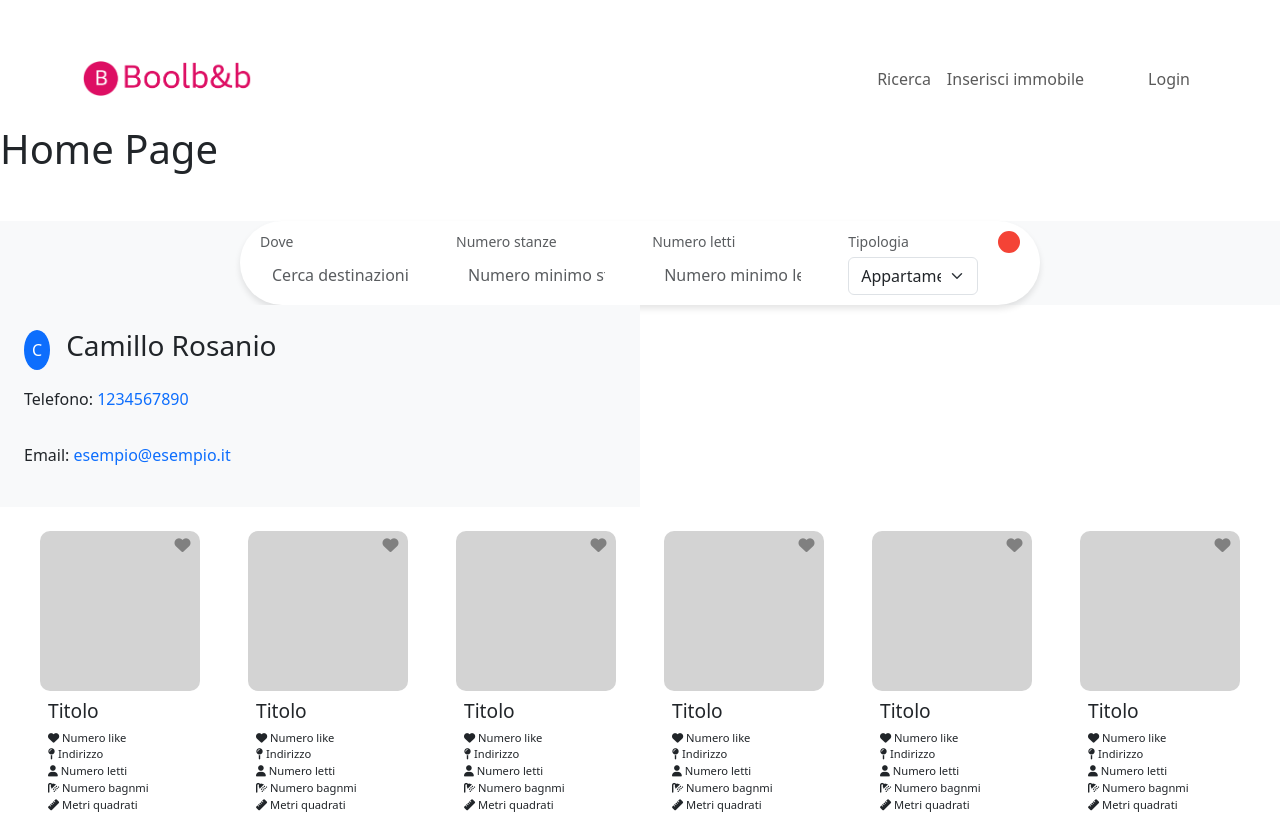
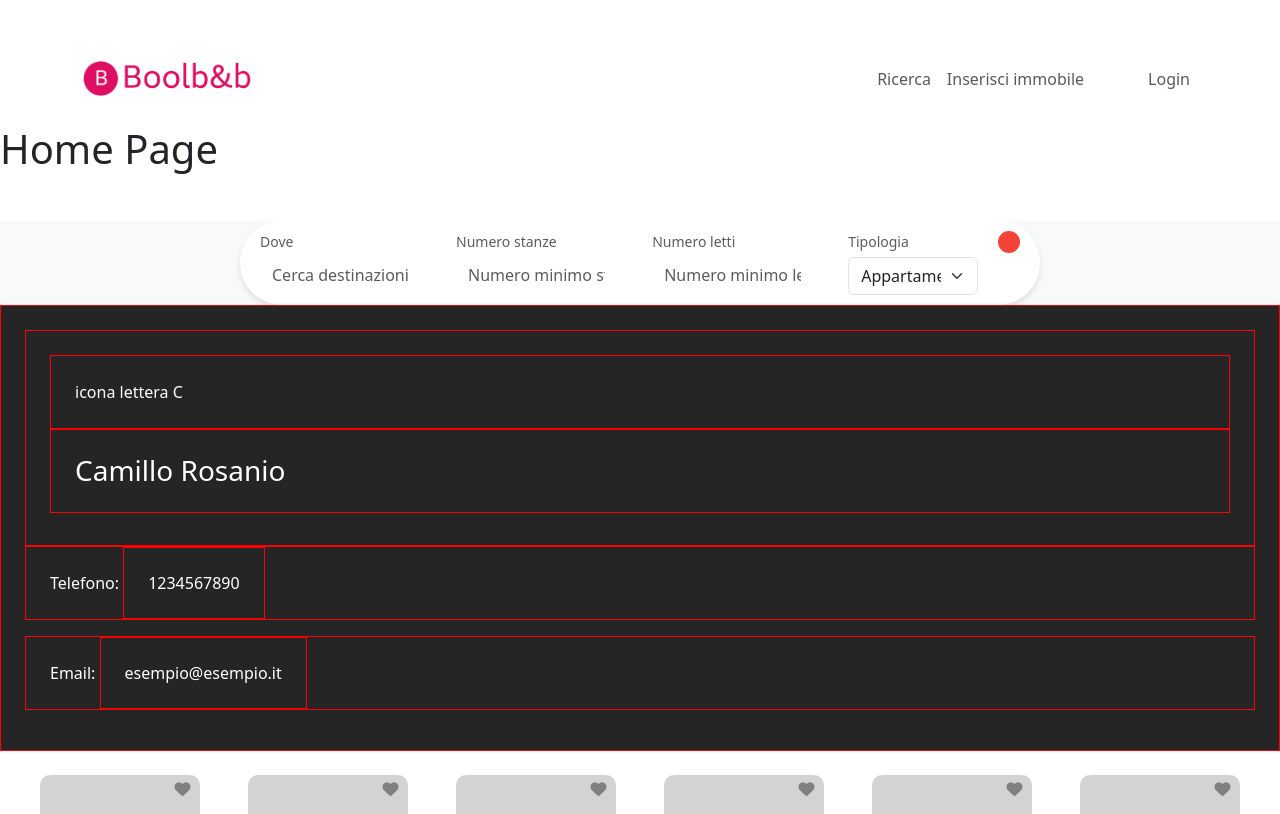
Before and after one commit to BrigitteFlores16/progetto-boolbnb, a React (Vite) app: page / in a window 1280 px wide. Shown: the top 814 px of the page. Built offline with nearby package versions, Linux system fonts and the light colour scheme.

Commit message:
Applicazioen classe Debug (CardProprietario)

```diff
--- a/src/components/CardProprietario.jsx
+++ b/src/components/CardProprietario.jsx
@@ -2,21 +2,21 @@
 
 export default function CardProprietario({ id, email, telefono, nome, cognome }) {
     return <>
-        <div key={id} className='p-4 d-flex flex-column bg-light rounded-25 gap-3 w-50'>
+        <div key={id} className='debug'>
 
             {/* NOME PROFILO */}
-            <div className='d-flex align-items-center gap-3'>
+            <div className='debug'>
                 {/* ICONA LETTERA */}
-                <div className='d-flex justify-content-center align-items-center bg-primary p-2 rounded-circle text-white font-weight-bold'>
-                    {nome.charAt(0).toUpperCase()}
+                <div className='debug'>
+                    icona lettera {nome.charAt(0).toUpperCase()}
                 </div>
                 {/* NOME */}
-                <h3>{nome} {cognome}</h3>
+                <h3 className="debug">{nome} {cognome}</h3>
             </div>
 
             {/* CONTATTI */}
-            <p>Telefono: <span className="text-primary">{telefono}</span></p>
-            <p>Email: <span className="text-primary">{email}</span></p>
+            <p className="debug">Telefono: <span className="debug">{telefono}</span></p>
+            <p className="debug">Email: <span className="debug">{email}</span></p>
 
         </div>
     </>
```
